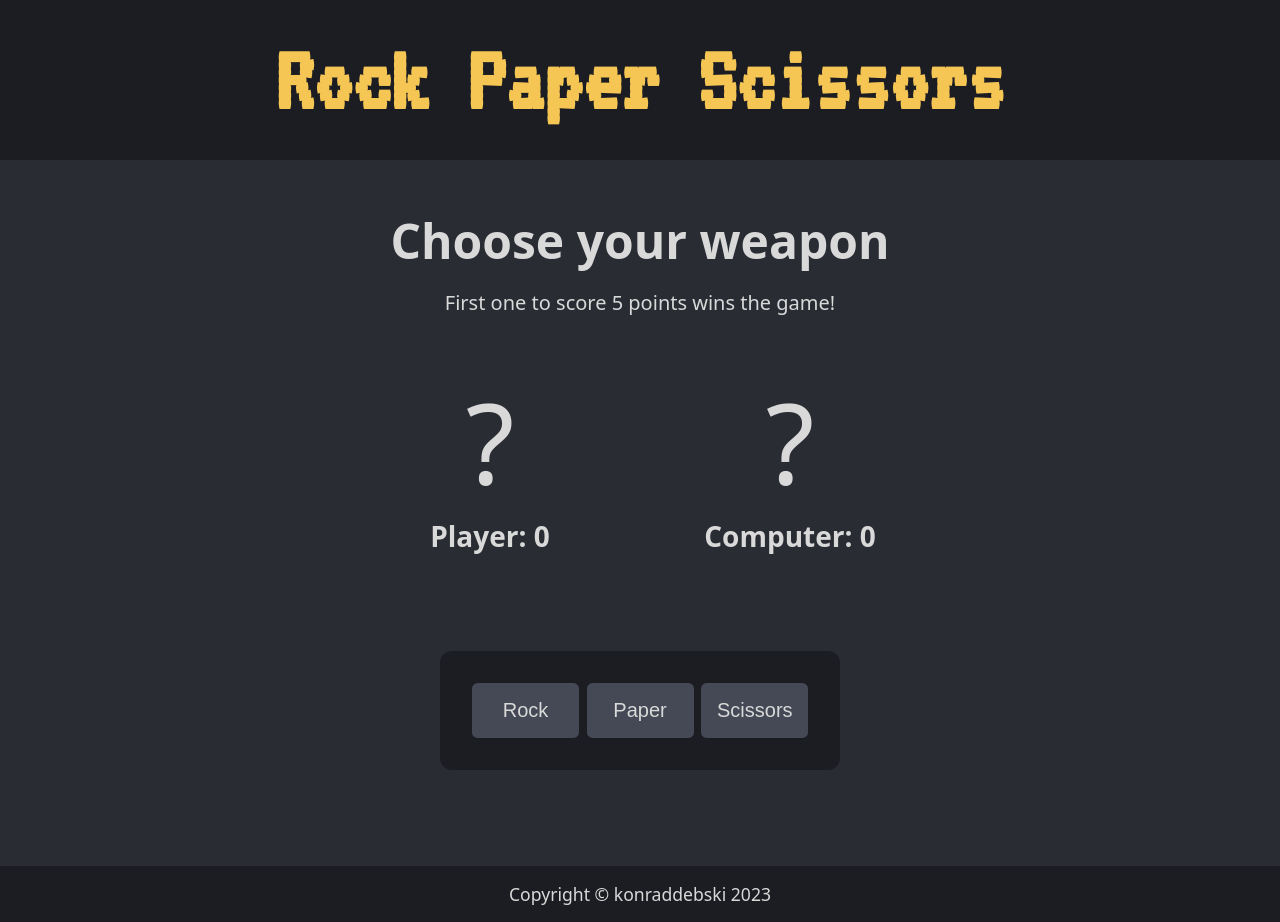
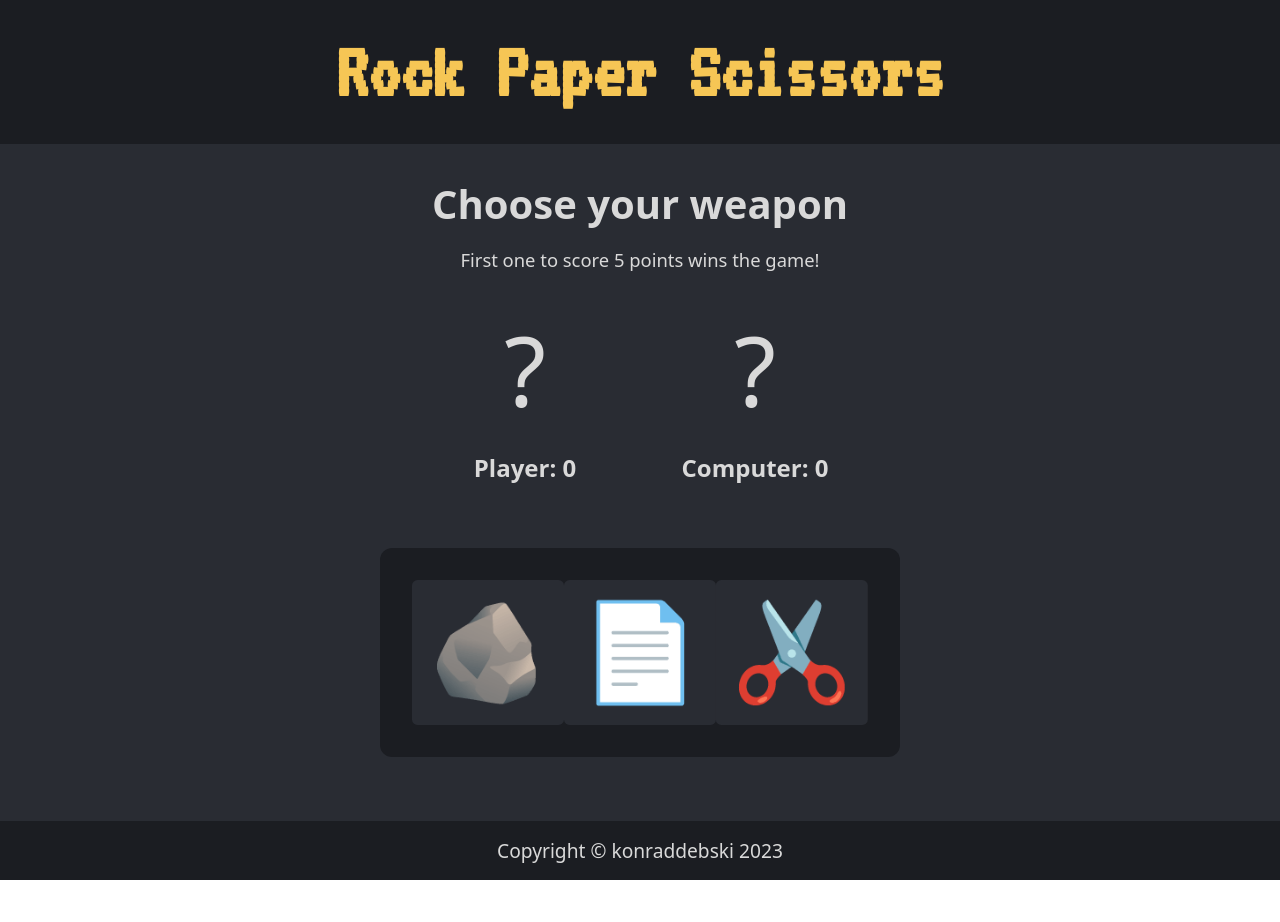
Before and after one commit to DrewnioQ/rock-paper-scissors, a plain HTML site: page index.html in a window 1280 px wide. After the commit the page ends 880 px from the top, so only its background shows below. Drawn offline with Linux system fonts and the light colour scheme.

Commit message:
Fix max font-size, add icons to interface

```diff
--- a/index.html
+++ b/index.html
@@ -34,9 +34,9 @@
       </section>
       <section class="interface">
         <div class="card player">
-          <button class="button">Rock</button>
-          <button class="button">Paper</button>
-          <button class="button">Scissors</button>
+          <button class="button" id="rockBtn">🪨</button>
+          <button class="button" id="paperBtn">📄</button>
+          <button class="button" id="scissorsBtn">✂️</button>
         </div>
         <!-- <div class="card computer">
           <div class="button">Rock</div>
--- a/styles.css
+++ b/styles.css
@@ -42,7 +42,7 @@ button {
 .header-title {
   font-family: "VT323", monospace;
   color: var(--text-title);
-  font-size: clamp(2.75rem, 10vw, 6rem);
+  font-size: clamp(2.75rem, 10vw, 5rem);
   margin: 2rem 1rem;
 }
 
@@ -57,7 +57,7 @@ button {
 
 /* RULES */
 .rules {
-  margin: 3rem 1rem;
+  margin: 2rem 1rem;
 }
 
 .rules-text,
@@ -66,11 +66,11 @@ button {
 }
 
 .rules-text {
-  font-size: clamp(2.15rem, 6vw, 3rem);
+  font-size: clamp(2.15rem, 6vw, 2.5rem);
 }
 
 .rules-text-small {
-  font-size: clamp(1rem, 2.5vw, 1.25rem);
+  font-size: clamp(1rem, 2.5vw, 1.15rem);
 }
 
 /* SCORE */
@@ -80,19 +80,21 @@ button {
 
   display: flex;
   justify-content: center;
+  gap: 10%;
 }
 
 .score-box {
-  flex: 1 1 170px;
+  flex: 0 1 170px;
 }
 
 .score {
+  margin-top: 1rem;
   font-weight: 700;
-  font-size: clamp(1.15rem, 3vw, 1.75rem);
+  font-size: clamp(1.15rem, 3vw, 1.5rem);
 }
 
 .sign {
-  font-size: clamp(4rem, 15vw, 7rem);
+  font-size: clamp(4rem, 12vw, 6rem);
 }
 
 /* INTERFACE */
@@ -100,33 +102,37 @@ button {
   display: flex;
   justify-content: center;
 
-  margin: 6rem auto;
+  margin: 4rem 1rem;
 }
 
 .card {
   background-color: var(--background-dark);
   border-radius: 0.75rem;
   padding: 2rem;
-  max-width: 400px;
 
-  flex: 0.5 1 auto;
+  max-width: 700px;
+
   display: flex;
   justify-content: space-between;
 }
 
+#scissorsBtn {
+  transform: rotate(180deg);
+  margin-right: 0;
+}
+
 .button {
-  background-color: var(--background-light);
+  background-color: var(--background-regular);
   border-radius: 0.35rem;
   padding: 1rem;
-  /* margin: 2rem; */
-  font-size: clamp(1rem, 3vw, 1.25rem);
-  max-width: 107px;
 
-  flex: 1 1 auto;
+  font-size: clamp(2rem, 12vw, 6rem);
+
+  flex: 0 1 auto;
 }
 
 .player .button:hover {
-  background-color: var(--background-light-hover);
+  background-color: var(--background-light);
 }
 
 .player .button:active {
@@ -135,37 +141,6 @@ button {
 
 /* FOOTER */
 .footer-text {
-  font-size: clamp(0.9rem, 3vw, 1.1rem);
+  font-size: clamp(1rem, 3vw, 1.2rem);
   padding: 1rem 1rem;
 }
-
-/* MEDIA QUERIES */
-/* @media (max-width: 550px) {
-  .header-title {
-    font-size: 2.5rem;
-  }
-
-  .rules-text {
-    font-size: 2rem;
-  }
-
-  .rules-text-small {
-    font-size: 1rem;
-  }
-
-  .scoreboard {
-    margin: 5rem 1rem;
-  }
-
-  .sign {
-    font-size: 3rem;
-  }
-
-  .score {
-    font-size: 1rem;
-  }
-
-  .modal {
-    width: 95%;
-  }
-} */
```
